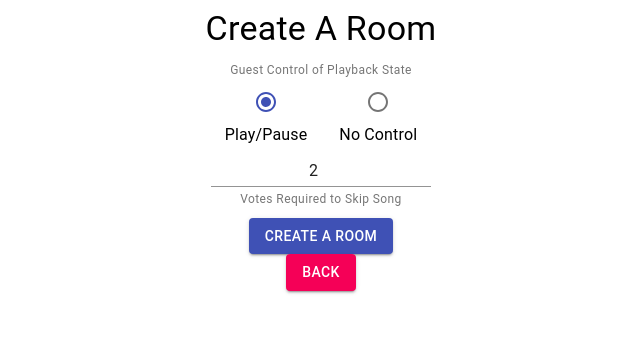
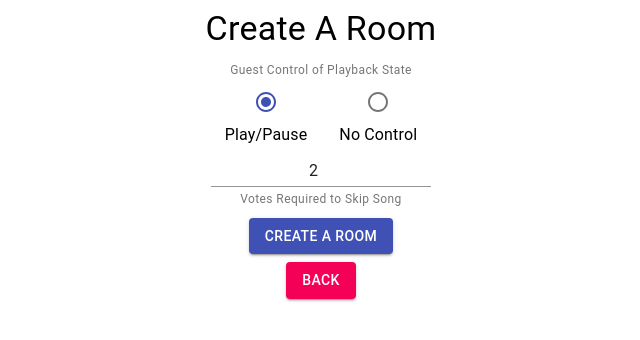
Before and after one commit to jhell85/music_controller, a React app in the folder client/: page /create in a window 1280 px wide. Shown: the top 340 px of the page, without its empty margins (319-959 px from the left). Built offline with nearby package versions, Linux system fonts and the light colour scheme; the HTML template or start-up script is replaced by a standard one.

Commit message:
adjusted spacing in between buttons

```diff
--- a/client/src/components/CreateRoom.js
+++ b/client/src/components/CreateRoom.js
@@ -47,7 +47,7 @@ export default class CreateRoom extends Component {
     };
     fetch("/api/create-room", requestOptions)
       .then((response) => response.json())
-      .then((data) => this.props.history.push("room/" + data.code));
+      .then((data) => this.props.history.push("/room/" + data.code));
   }
 
   render() {
@@ -106,11 +106,11 @@ export default class CreateRoom extends Component {
           >
             Create A Room
           </Button>
-          <Grid item xs={12} align="center">
-            <Button color="secondary" variant="contained" to="/" component={Link}>
-              Back
-            </Button>
-          </Grid>
+        </Grid>
+        <Grid item xs={12} align="center">
+          <Button color="secondary" variant="contained" to="/" component={Link}>
+            Back
+          </Button>
         </Grid>
       </Grid>
     );
```
